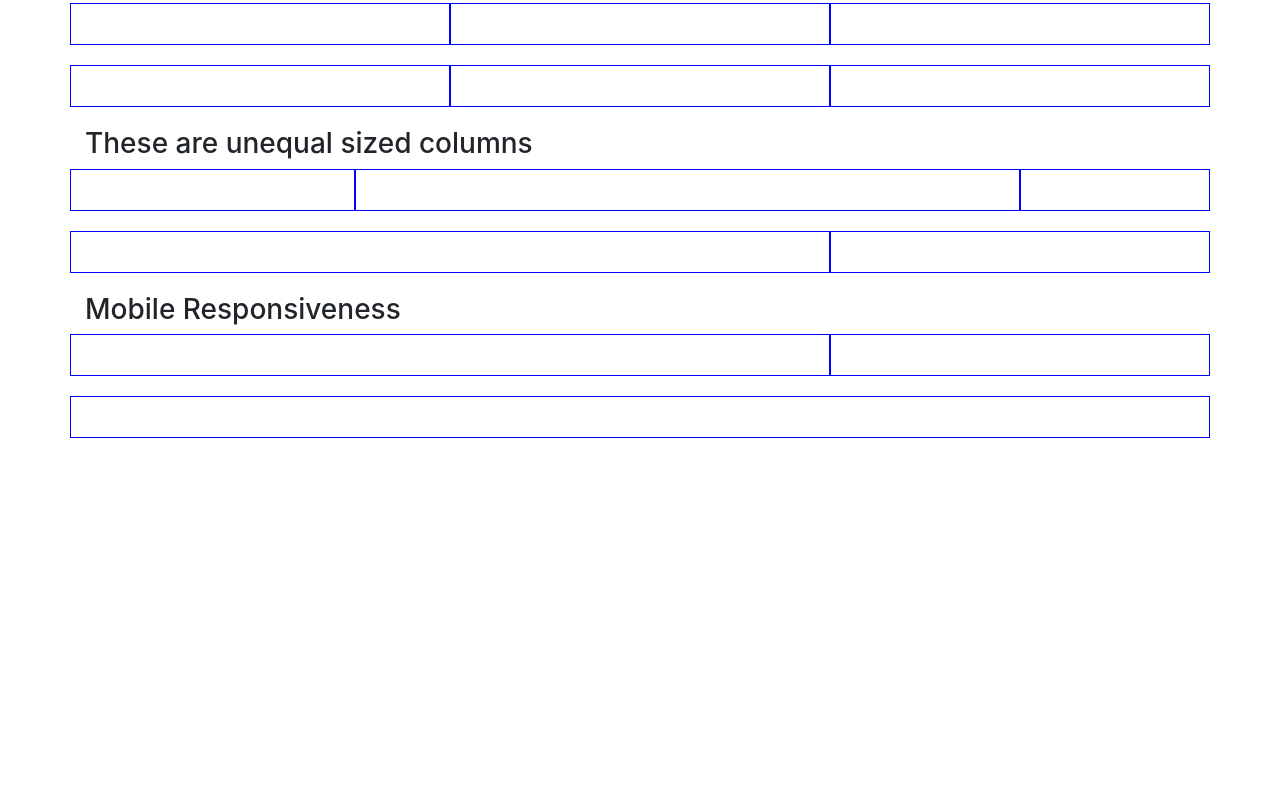
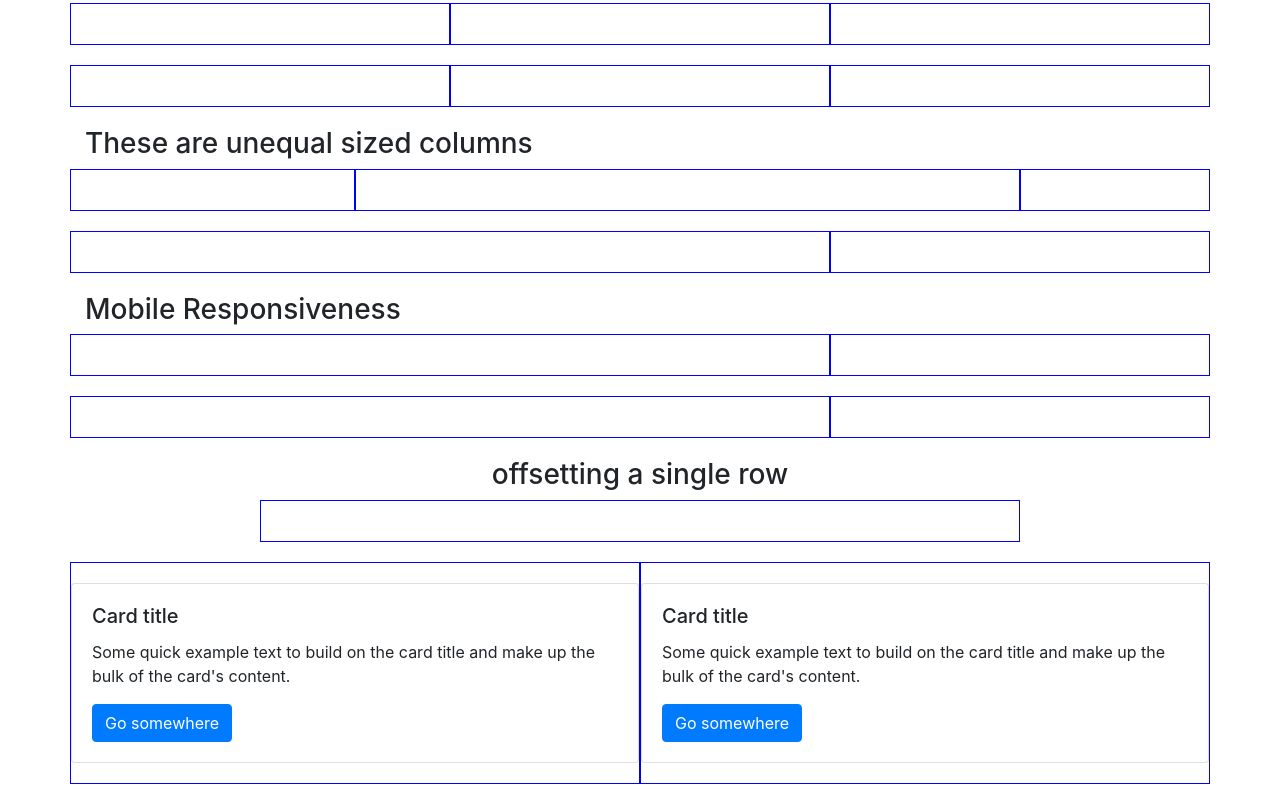
Before and after one commit to m-tran/bootstrap-example, a plain HTML site: page index.html in a window 1280 px wide. Shown: the part 404-1208 px from the top of the page. Before the commit the page ends 862 px from the top, so only its background shows below. Drawn offline with nearby package versions, Linux system fonts and the light colour scheme.

Commit message:
added offset and cards

```diff
--- a/index.html
+++ b/index.html
@@ -77,10 +77,38 @@
             <div class="col-sm-6 col-md-4"></div>
         </div>
 
-        <!-- challenge -->
         <div class="row">
-            <div class="col-sm-8 col-md-12"></div>
+            <div class="col-sm-12 col-md-6 col-lg-8"></div>
+            <div class="col-sm-12 col-md-6 col-lg-4"></div>
         </div>
+
+        <!-- offsetting -->
+        <h3 class="text-center">offsetting a single row</h3>
+        <div class="row">
+            <div class="col-sm-8 offset-sm-2"></div>
+        </div>
+
+        <div class="row">
+            <div class="col-sm-6">
+                <div class="card"">
+                    <div class=" card-body">
+                    <h5 class="card-title">Card title</h5>
+                    <p class="card-text">Some quick example text to build on the card title and make up the bulk of
+                        the card's content.</p>
+                    <a href="#" class="btn btn-primary">Go somewhere</a>
+                </div>
+            </div>
+        </div>
+        <div class="col-sm-6">
+            <div class="card"">
+                    <div class=" card-body">
+                <h5 class="card-title">Card title</h5>
+                <p class="card-text">Some quick example text to build on the card title and make up the bulk of
+                    the card's content.</p>
+                <a href="#" class="btn btn-primary">Go somewhere</a>
+            </div>
+        </div>
+    </div>
     </div>
 
     <script src="https://code.jquery.com/jquery-3.3.1.slim.min.js"
```
